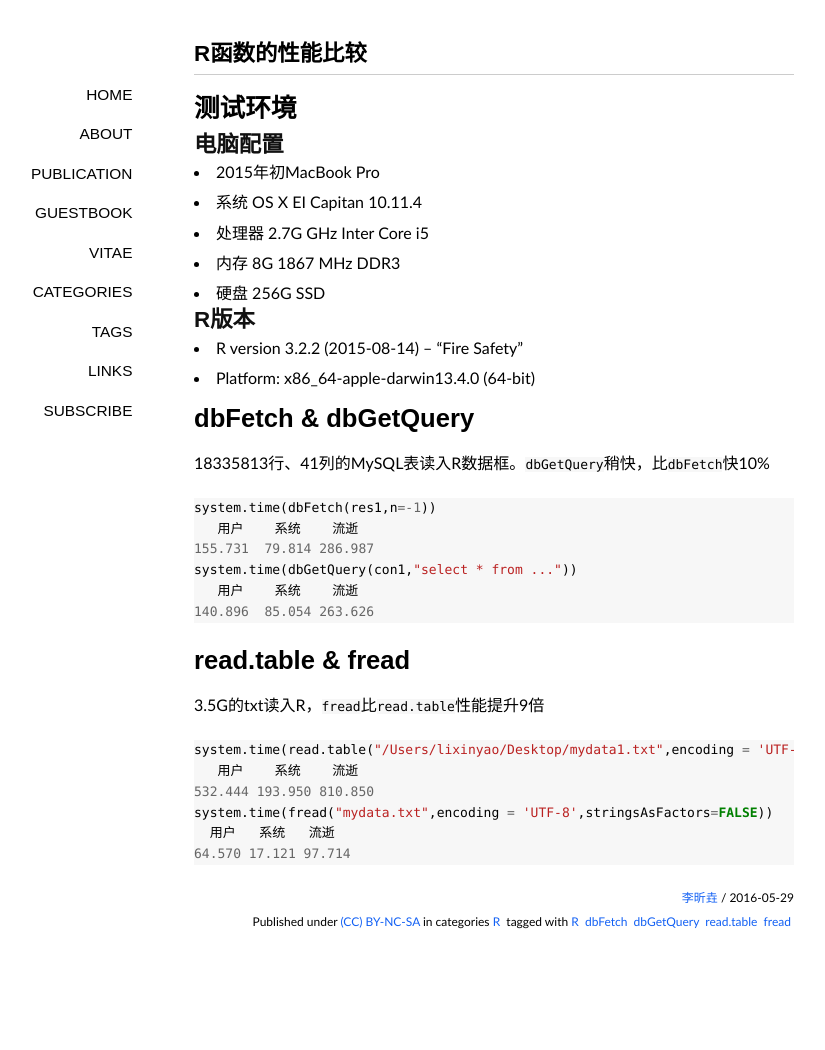
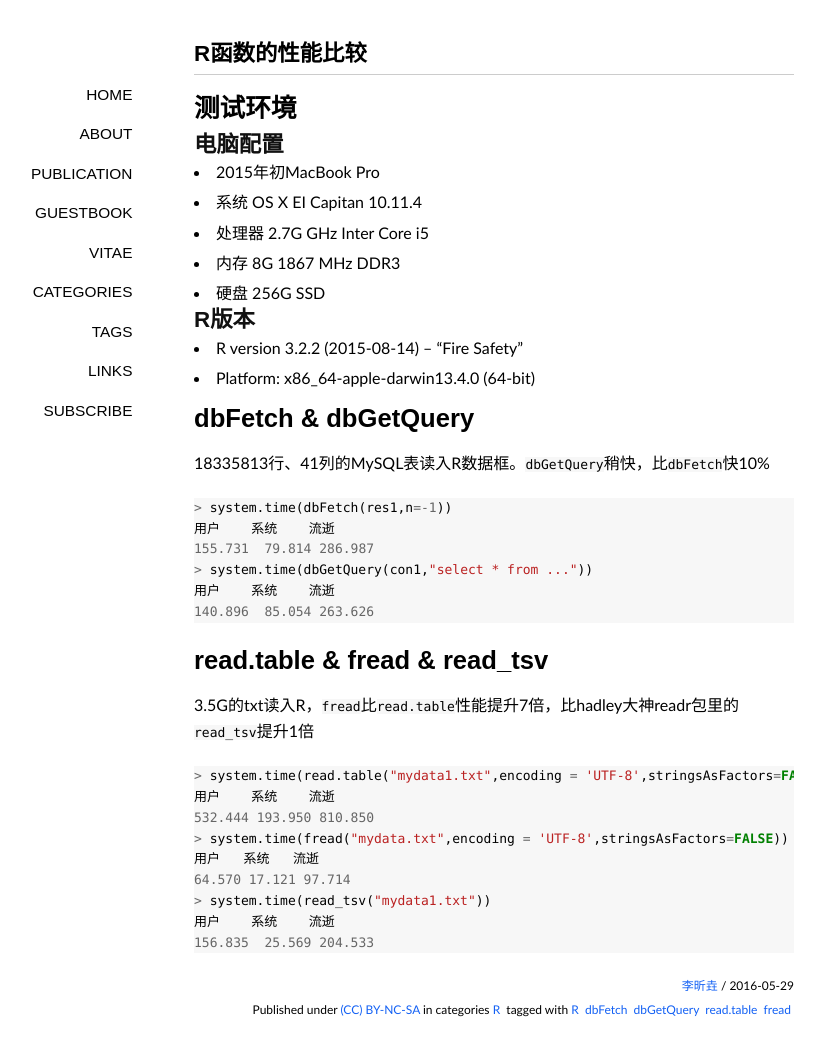
Before and after one commit to lixinyao/jekyll_blog, a Jekyll site: the page built from _posts/2016-05-29-functions-performance.md, in a window 1280 px wide. Shown: the whole page, without its empty margins (146-971 px from the left). Built offline with Jekyll 4.4.1, drawn with Linux system fonts in a browser that asks for light colours; nearby versions of some CDN libraries; some web fonts are replaced; comment, search, counter and statistics services are not loaded; before the commit the page ends 962 px from its top, so only the background shows below that.

Commit message:
添加readr比较

```diff
--- a/_posts/2016-05-29-functions-performance.md
+++ b/_posts/2016-05-29-functions-performance.md
@@ -30,23 +30,26 @@ tags:
 18335813行、41列的MySQL表读入R数据框。`dbGetQuery`稍快，比`dbFetch`快10%
 
 {% highlight r %}
-system.time(dbFetch(res1,n=-1))
-   用户    系统    流逝
+> system.time(dbFetch(res1,n=-1))
+用户    系统    流逝
 155.731  79.814 286.987
-system.time(dbGetQuery(con1,"select * from ..."))
-   用户    系统    流逝
+> system.time(dbGetQuery(con1,"select * from ..."))
+用户    系统    流逝
 140.896  85.054 263.626
 {% endhighlight %}
 
-# read.table & fread
+# read.table & fread & read_tsv
 
-3.5G的txt读入R，`fread`比`read.table`性能提升9倍
+3.5G的txt读入R，`fread`比`read.table`性能提升7倍，比hadley大神readr包里的`read_tsv`提升1倍
 
 {% highlight r %}
-system.time(read.table("/Users/lixinyao/Desktop/mydata1.txt",encoding = 'UTF-8',stringsAsFactors=FALSE,header=TRUE,sep='\t'))
-   用户    系统    流逝
+> system.time(read.table("mydata1.txt",encoding = 'UTF-8',stringsAsFactors=FALSE,header=TRUE,sep='\t'))
+用户    系统    流逝
 532.444 193.950 810.850
-system.time(fread("mydata.txt",encoding = 'UTF-8',stringsAsFactors=FALSE))
-  用户   系统   流逝
+> system.time(fread("mydata.txt",encoding = 'UTF-8',stringsAsFactors=FALSE))
+用户   系统   流逝
 64.570 17.121 97.714
+> system.time(read_tsv("mydata1.txt"))
+用户    系统    流逝
+156.835  25.569 204.533
 {% endhighlight %}
```
